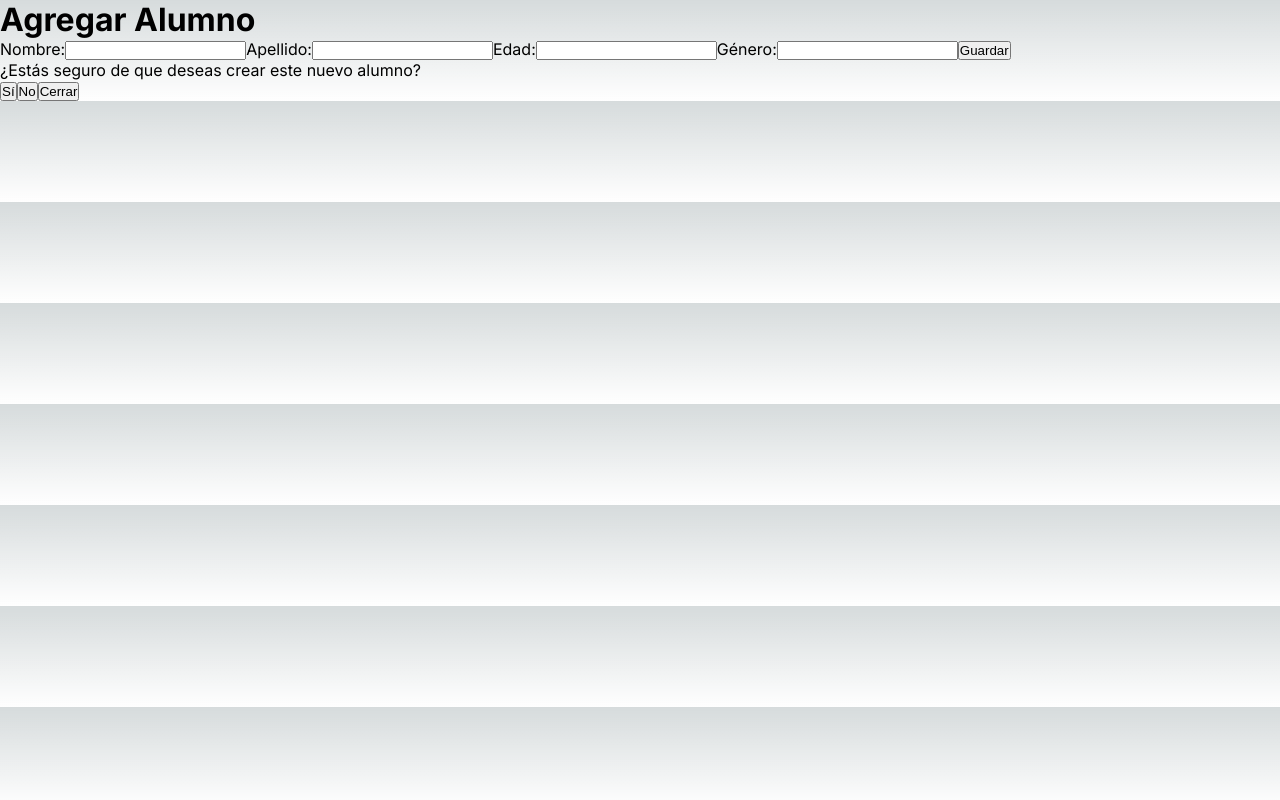
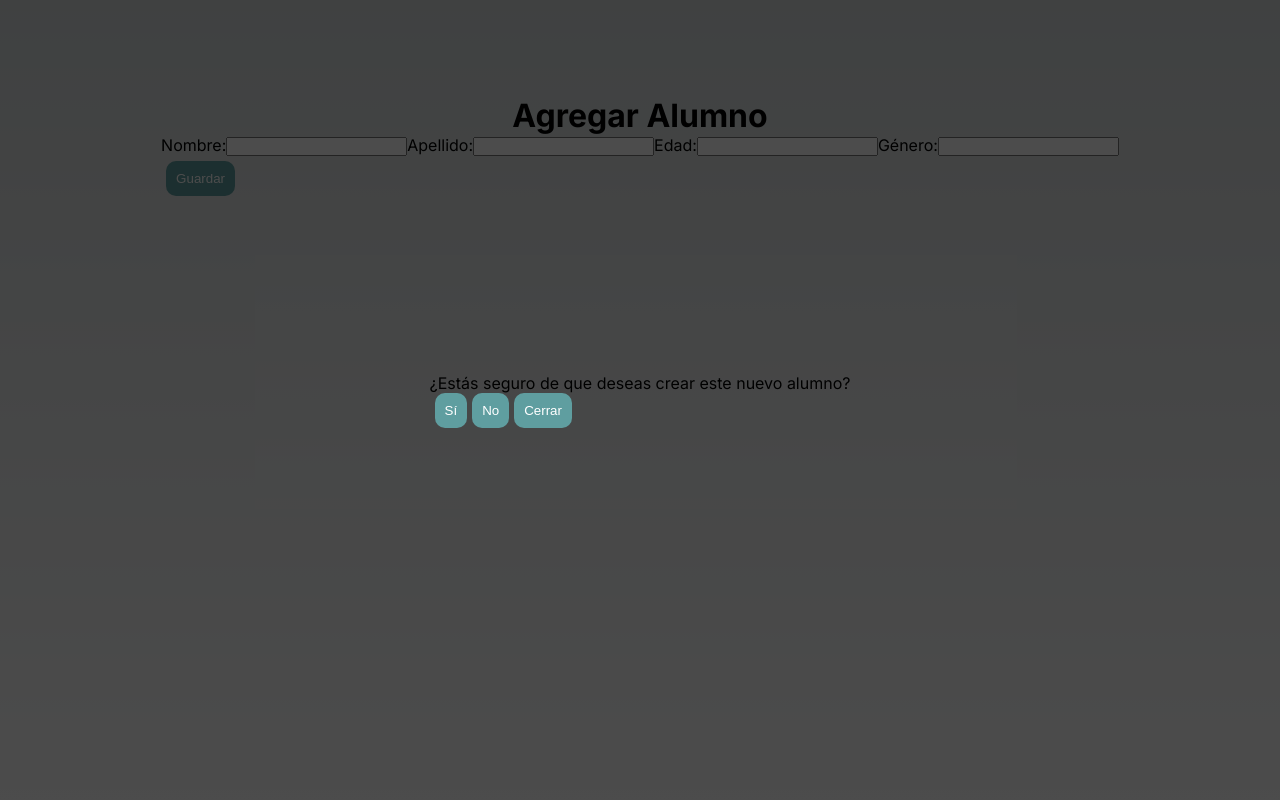
Before and after one commit to Emmanuel198/sam-challenge, a Next.js app: page /add in a window 1280 px wide. Both pictures are taken after a click on the button "Guardar". Built offline with nearby package versions, Linux system fonts and the light colour scheme.

Commit message:
Se agrego estilo a los botones

```diff
--- a/src/app/add/page.js
+++ b/src/app/add/page.js
@@ -1,12 +1,13 @@
 "use client";
 import React from 'react';
 import StudentForm from '@/app/components/StudentForm';
+import style from '@/app/page.module.css'
 
-export default function AddPage () {
+export default function AddPage() {
   return (
-    <div>
-      <h1>Agregar Alumno</h1>
+    <div className={style.main}>
+      <h1 >Agregar Alumno</h1>
       <StudentForm />
-    </div>
+    </div >
   );
 };
--- a/src/app/components/Form.js
+++ b/src/app/components/Form.js
@@ -1,11 +1,11 @@
 "use client";
-import React, { useState } from 'react';
 import Modal from './Modal'
+import style from '@/app/page.module.css'
 
 const Form = ({ formData, handleInputChange, isModalOpen, openModal, closeModal, handleSubmit, modalMessage }) => {
 
     return (
-        <form>
+        <form >
             <label>
                 Nombre:
                 <input type="text" name="name" value={formData.name} onChange={handleInputChange} />
@@ -22,17 +22,20 @@ const Form = ({ formData, handleInputChange, isModalOpen, openModal, closeModal,
                 Género:
                 <input type="text" name="gender" value={formData.gender} onChange={handleInputChange} />
             </label>
-        <button type="button" onClick={openModal}>
+            <div>
+                <button className={style.botonGuardar} type="button" onClick={openModal}>
                     Guardar
                 </button>
+            </div>
             {isModalOpen && (
-          <Modal onClose={closeModal}>
+                <Modal onClose={closeModal} >
                     <p>{modalMessage}</p>
-            <button onClick={handleSubmit}>Sí</button>
-            <button onClick={closeModal}>No</button>
+                    <button className={style.boton} onClick={handleSubmit}>Sí</button>
+                    <button className={style.boton} onClick={closeModal}>No</button>
                 </Modal>
             )}
         </form>
+
     )
 }
 export default Form;
--- a/src/app/components/Modal.js
+++ b/src/app/components/Modal.js
@@ -1,13 +1,15 @@
 import React from 'react';
+import style from '@/app/page.module.css'
 
 const Modal = ({ children, onClose }) => {
   return (
-    <div className="modal-overlay">
-      <div className="modal">
+    <div className={style.modalBackground}>
+      <div>
         {children}
-        <button onClick={onClose}>Cerrar</button>
+        <button
+          className={style.boton} onClick={onClose}>Cerrar</button>
       </div>
-    </div>
+    </div >
   );
 };
 
--- a/src/app/page.module.css
+++ b/src/app/page.module.css
@@ -1,7 +1,6 @@
 .main {
   display: flex;
   flex-direction: column;
-  justify-content: space-between;
   align-items: center;
   padding: 6rem;
   min-height: 100vh;
@@ -9,7 +8,7 @@
 
 .description {
   display: inherit;
-  justify-content: inherit;
+  justify-content: right;
   align-items: inherit;
   font-size: 0.85rem;
   max-width: var(--max-width);
@@ -72,41 +71,59 @@
   max-width: 30ch;
 }
 
-.center {
+.modalBackground {
+  position: fixed;
+  top: 0;
+  left: 0;
+  width: 100vw;
+  height: 100vh;
   display: flex;
+  background-color: rgba(0, 0, 0, 0.7);
+  align-items: center;
   justify-content: center;
-  align-items: center;
-  position: relative;
-  padding: 4rem 0;
 }
 
-.center::before {
-  background: var(--secondary-glow);
-  border-radius: 50%;
-  width: 480px;
-  height: 360px;
-  margin-left: -400px;
+.boton {
+  padding: 10px;
+  background-color: cadetblue;
+  color: #fff;
+  border: none;
+  border-radius: 10px;
+  cursor: pointer;
+  outline: none;
+  justify-content: space-between;
+  margin-left: 5px;
 }
 
-.center::after {
-  background: var(--primary-glow);
-  width: 240px;
-  height: 180px;
-  z-index: -1;
+.botonDelete {
+  background-color: red;
+  padding: 10px;
+  color: #fff;
+  border: none;
+  border-radius: 10px;
+  cursor: pointer;
+  outline: none;
+  margin-left: 5px;
 }
 
-.center::before,
-.center::after {
-  content: '';
-  left: 50%;
-  position: absolute;
-  filter: blur(45px);
-  transform: translateZ(0);
+.botonGuardar{
+  margin-top: 5px;
+  padding: 10px;
+  background-color: cadetblue;
+  color: #fff;
+  border: none;
+  border-radius: 10px;
+  cursor: pointer;
+  outline: none;
+  margin-left: 5px;
 }
+
+
 
 .logo {
   position: relative;
 }
+
 /* Enable hover only on non-touch devices */
 @media (hover: hover) and (pointer: fine) {
   .card:hover {
@@ -178,11 +195,9 @@
     border-radius: 0;
     border: none;
     border-bottom: 1px solid rgba(var(--callout-border-rgb), 0.25);
-    background: linear-gradient(
-      to bottom,
-      rgba(var(--background-start-rgb), 1),
-      rgba(var(--callout-rgb), 0.5)
-    );
+    background: linear-gradient(to bottom,
+        rgba(var(--background-start-rgb), 1),
+        rgba(var(--callout-rgb), 0.5));
     background-clip: padding-box;
     backdrop-filter: blur(24px);
   }
@@ -193,11 +208,9 @@
     inset: auto 0 0;
     padding: 2rem;
     height: 200px;
-    background: linear-gradient(
-      to bottom,
-      transparent 0%,
-      rgb(var(--background-end-rgb)) 40%
-    );
+    background: linear-gradient(to bottom,
+        transparent 0%,
+        rgb(var(--background-end-rgb)) 40%);
     z-index: 1;
   }
 }
@@ -223,6 +236,7 @@
   from {
     transform: rotate(360deg);
   }
+
   to {
     transform: rotate(0deg);
   }
```
Also changed, not shown: src/app/components/StudentList.js (+16 -8 lines), src/app/edit/[id]/page.js (+9 -8 lines), src/app/page.js (+4 -4 lines). Lines whose indentation alone changed are shown as unchanged.
